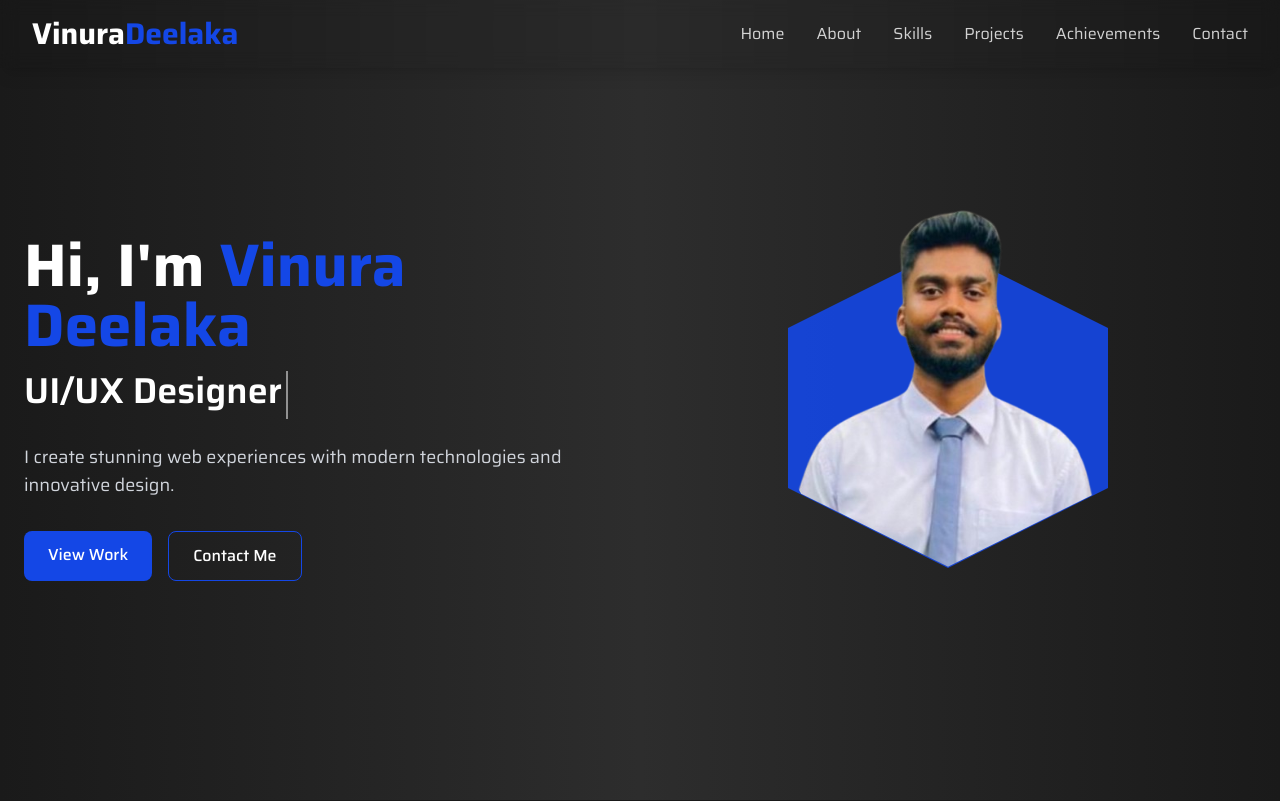
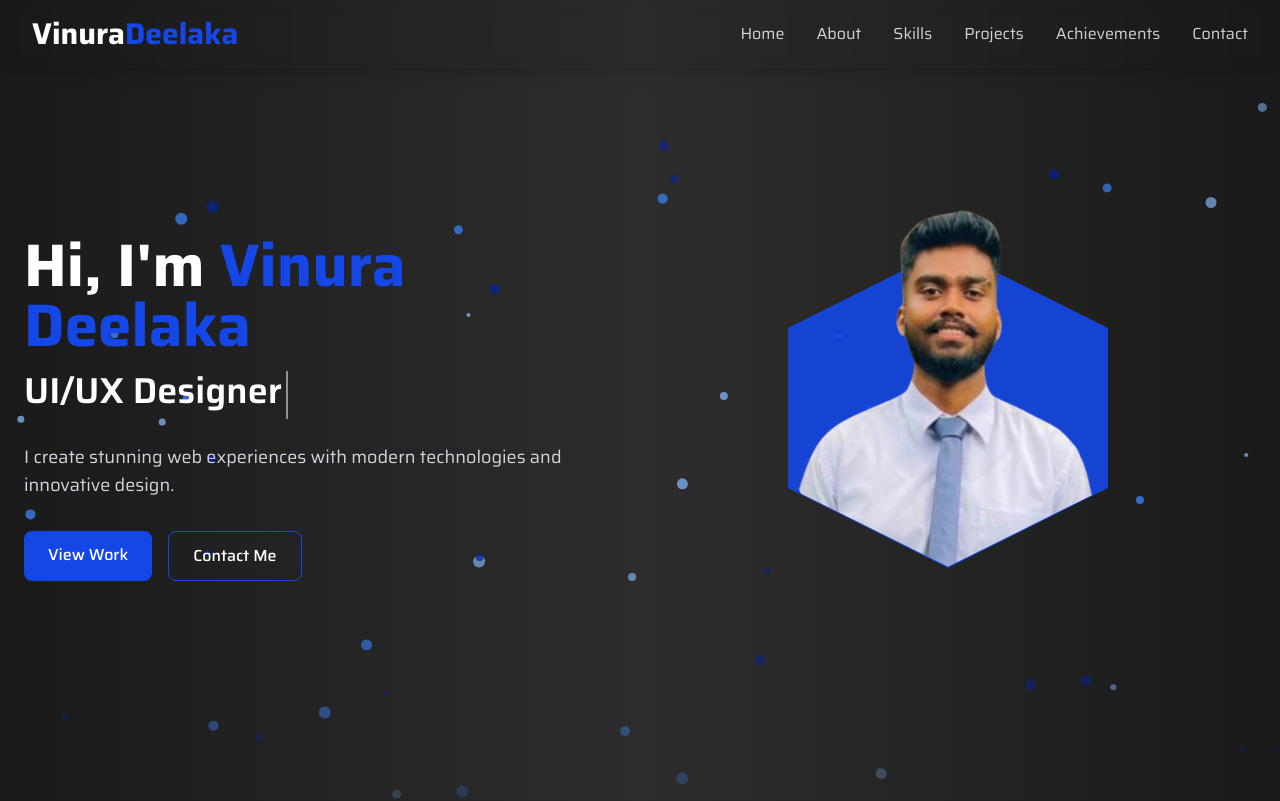
Before and after one commit to vinuraDG/Portfolio, a React (Vite) app: page / in a window 1280 px wide. Shown: the top 801 px of the page. Built offline with nearby package versions, Linux system fonts and the light colour scheme.

Commit message:
add animation for background

```diff
--- a/src/App.jsx
+++ b/src/App.jsx
@@ -1,5 +1,6 @@
 import React from "react";
 import { Route, Routes } from "react-router-dom";
+import ParticleBackground from './components/ParticleBackground'
 import Home from "./pages/Home";
 import Navbar from "./components/Navbar";
 import About from "./components/About";
@@ -8,14 +9,18 @@ import Footer from "./components/Footer";
 
 const App = () => {
   return(
-    <div>
-      <Navbar/>
-      <Routes>
-        <Route path="/" element={<Home />}/>
-      </Routes>
-      <Footer/>
+    <div className="relative bg-gradient-to-r from-[#1a1a1a] via-[#2d2d2d] to-[#1a1a1a] min-h-screen">
+      {/* Particle background - stays behind everything */}
+      <ParticleBackground />
 
-
+      {/* Main content with relative positioning */}
+      <div className="relative z-10">
+        <Navbar/>
+        <Routes>
+          <Route path="/" element={<Home />}/>
+        </Routes>
+        <Footer/>
+      </div>
     </div>
   )
 }
--- a/src/components/About.jsx
+++ b/src/components/About.jsx
@@ -2,6 +2,31 @@ import React from "react"
 import { motion } from 'framer-motion'
 import { aboutInfo, assets } from "../assets/assets";
 
+const Particle = ({ delay, duration, startX, startY, size, color, drift }) => {
+  return (
+    <motion.div
+      className="absolute rounded-full"
+      style={{
+        width: size,
+        height: size,
+        backgroundColor: color,
+        opacity: 0.6,
+      }}
+      initial={{ x: startX, y: startY, opacity: 0 }}
+      animate={{
+        x: [startX, startX + drift],
+        y: [startY, -100],
+        opacity: [0, 0.8, 0],
+      }}
+      transition={{
+        duration: duration,
+        delay: delay,
+        repeat: Infinity,
+        ease: "easeInOut",
+      }}
+    />
+  );
+};
 
 const About = () => {
     return (
--- a/src/components/Hero.jsx
+++ b/src/components/Hero.jsx
@@ -43,15 +43,15 @@ const Hero = () => {
   }, [displayedText, isDeleting, titles, currentTitleIndex]);
 
   return (
-    <motion.div
+    <><motion.div
       initial={{ opacity: 0, y: 50 }}
       whileInView={{ opacity: 1, y: 0 }}
       transition={{ duration: 0.6, ease: "easeInOut" }}
       viewport={{ once: true }}
       id="home"
-      className="min-h-screen flex items-center pt-20 pb-16 bg-gradient-to-r from-[#1a1a1a] via-[#2d2d2d] to-[#1a1a1a]"
+      className="min-h-screen flex items-center pt-20 pb-16 relative overflow-hidden"
     >
-      <div className="container mx-auto px-6 flex flex-col md:flex-row items-center justify-between">
+      <div className="container mx-auto px-6 flex flex-col md:flex-row items-center justify-between relative z-10">
         <div className="md:w-1/2 mb-10 md:mb-0">
           <h1 className="text-4xl md:text-6xl font-bold mb-4 text-white">
             Hi, I'm <span className="text-blue-700">Vinura Deelaka</span>
@@ -65,12 +65,13 @@ const Hero = () => {
             innovative design.
           </p>
           <div className="flex space-x-4">
-            <a
-              href="#projects"
+
+           <a
               className="px-6 py-3 bg-blue-700 rounded-lg font-medium text-white hover:bg-blue-800 transition duration-300"
             >
               View Work
             </a>
+
             <a
               href="#contact"
               className="px-6 py-3 border border-blue-700 rounded-lg font-medium text-white hover:bg-blue-700/20 transition duration-300"
@@ -78,8 +79,7 @@ const Hero = () => {
               Contact Me
             </a>
           </div>
-        </div>
-        <div className="md:w-1/2 flex justify-center">
+        </div><div className="md:w-1/2 flex justify-center">
           <div className="relative w-64 h-64 md:w-80 md:h-80 hex-container flex items-center justify-center">
 
             {/* Blue Hex Background */}
@@ -106,6 +106,7 @@ const Hero = () => {
         </div>
       </div>
     </motion.div>
+    </>
   );
 };
 
--- /dev/null
+++ b/src/components/ParticleBackground.jsx
@@ -0,0 +1,52 @@
+import React from 'react'
+import { motion } from 'framer-motion'
+
+const Particle = ({ delay, duration, startX, startY, size, color, drift }) => {
+  return (
+    <motion.div
+      className="absolute rounded-full pointer-events-none"
+      style={{
+        width: size,
+        height: size,
+        backgroundColor: color,
+        opacity: 0.6,
+      }}
+      initial={{ x: startX, y: startY, opacity: 0 }}
+      animate={{
+        x: [startX, startX + drift],
+        y: [startY, -100],
+        opacity: [0, 0.8, 0],
+      }}
+      transition={{
+        duration: duration,
+        delay: delay,
+        repeat: Infinity,
+        ease: "easeInOut",
+      }}
+    />
+  );
+};
+
+const ParticleBackground = () => {
+  // Generate particles with random properties - INCREASED FROM 30 TO 80
+  const particles = Array.from({ length: 80 }).map((_, i) => ({
+    id: i,
+    delay: i * 0.1,
+    duration: 8 + Math.random() * 4,
+    startX: Math.random() * (typeof window !== 'undefined' ? window.innerWidth : 1920),
+    startY: typeof window !== 'undefined' ? window.innerHeight + 50 : 1080,
+    size: `${4 + Math.random() * 9}px`,
+    color: ['#3b82f6', '#7cafecff', '#072191ff'][Math.floor(Math.random() * 3)],
+    drift: -50 + Math.random() * 100,
+  }));
+
+  return (
+    <div className="fixed inset-0 pointer-events-none z-0 overflow-hidden">
+      {particles.map((particle) => (
+        <Particle key={particle.id} {...particle} />
+      ))}
+    </div>
+  );
+};
+
+export default ParticleBackground;
```
